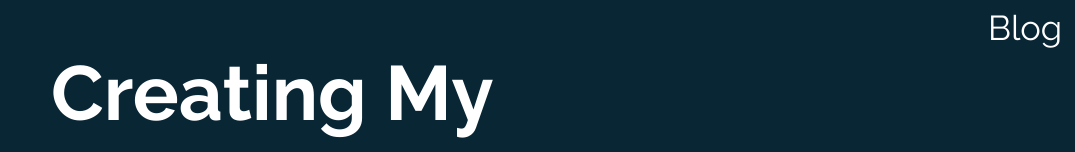
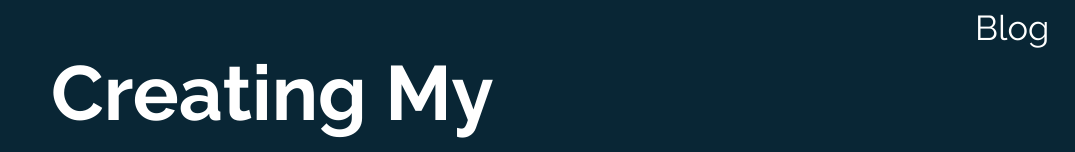
Before and after one commit to JhonattasFerreira/my-site, a Next.js app: page /blog/2024/04/23/creating-my-personal-site in a window 1280 px wide. Shown: the top 152 px of the page, without its empty margins (205-1280 px from the left). Built offline with nearby package versions, Linux system fonts and the light colour scheme; a web font is replaced by a local one.

Commit message:
adjust nav padding

```diff
--- a/components/navItem/NavItem.module.css
+++ b/components/navItem/NavItem.module.css
@@ -2,7 +2,7 @@
   display: flex;
   flex-direction: row;
   justify-content: flex-end;
-  padding-right: 1vw;
+  padding-right: 2vw;
   padding-top: 1vh;
   font-size: 5vw;
 }
```
